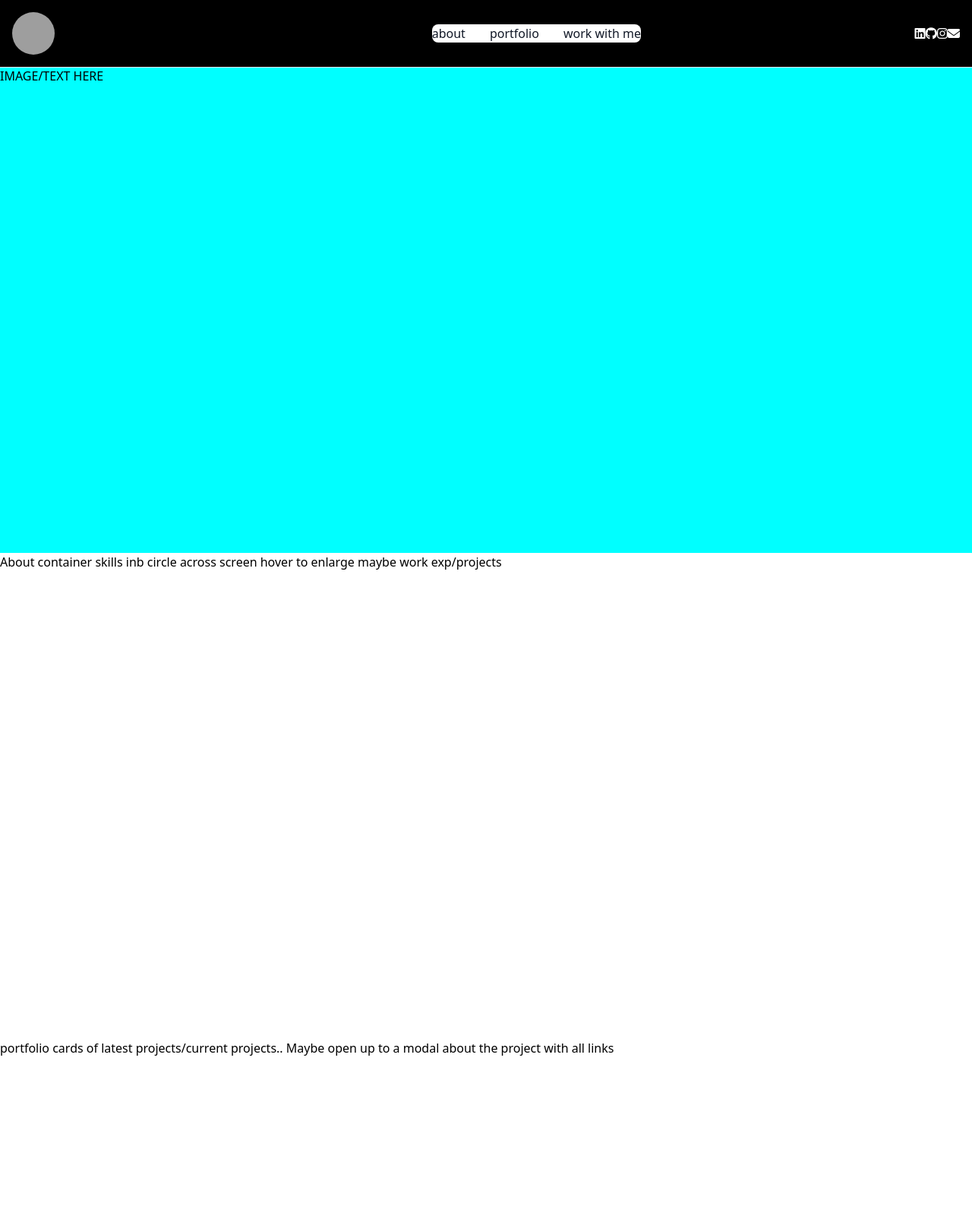
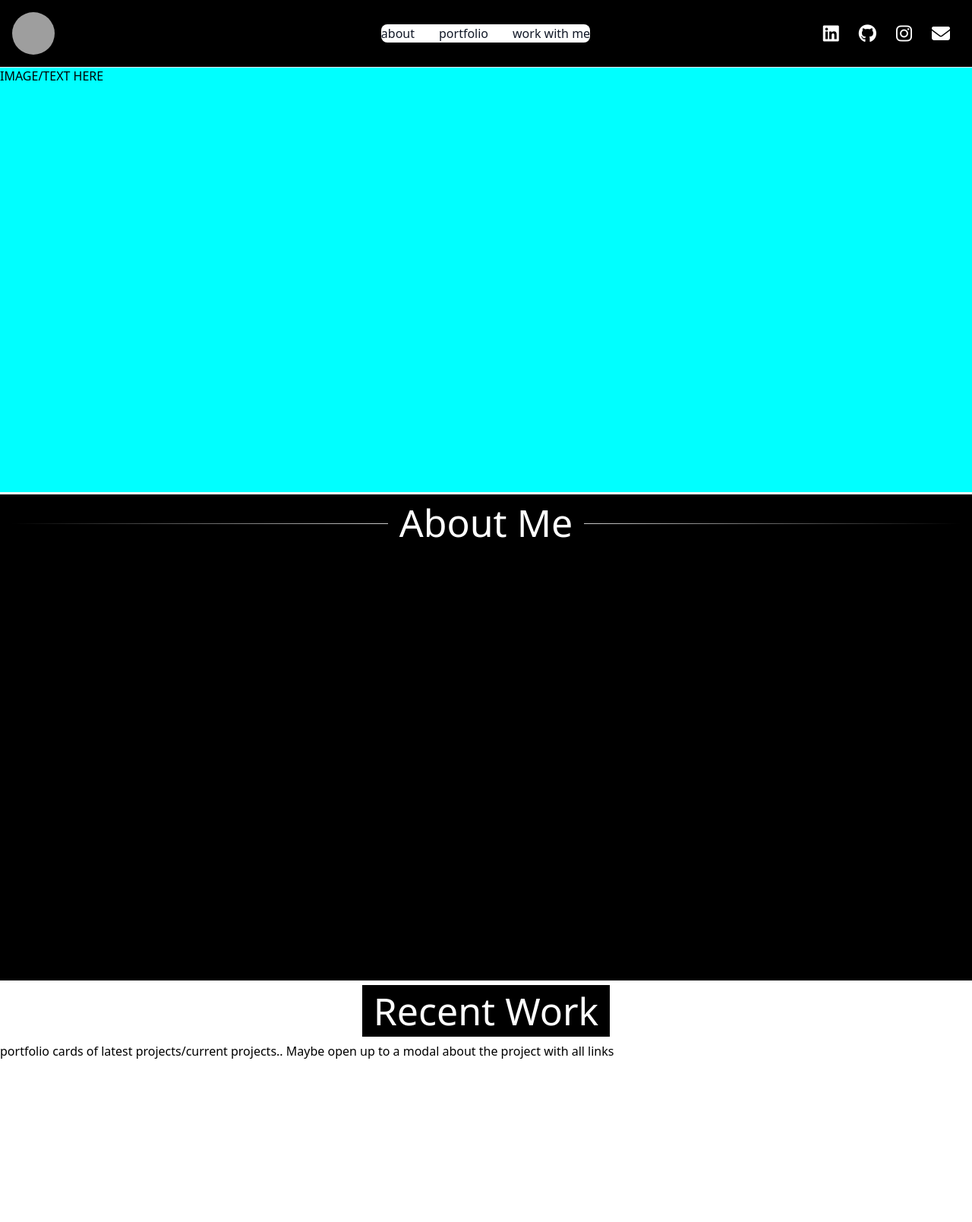
Before and after one commit to Mrekyle/portfolio, a Django app: page / in a window 1280 px wide. Shown: the top 1609 px of the page at 76% size. Run offline with Django 4.2, Linux system fonts and the light colour scheme; some libraries are stand-ins or nearby versions; grey boxes are pictures that could not be loaded.

Commit message:
Added icon styling. Added section titles

```diff
--- a/portfolio/base/templates/index.html
+++ b/portfolio/base/templates/index.html
@@ -11,14 +11,17 @@
         IMAGE/TEXT HERE
     </div>
     <div class="about-container">
+        <hr class="hr-text gradient" data-content="About Me">
         About container
         skills inb circle across screen hover to enlarge maybe
         work exp/projects
     </div>
     <div class="portfolio-container">
+        <hr class="hr-text gradient" data-content="Recent Work">
         portfolio cards of latest projects/current projects.. Maybe open up to a modal about the project with all links
     </div>
     <div class="work-container">
+        <hr class="hr-text gradient" data-content="Work With Me">
         Work with me container - What i do/offer.. where to find me... and a contact form etc...
     </div>
 </div>
--- a/portfolio/static/css/base.css
+++ b/portfolio/static/css/base.css
@@ -19,6 +19,8 @@ ul ,li {
     text-decoration: none;
 }
 
+/* color:#1a1a1a; */
+
 /* NAVBAR */
 
 .header-links {
@@ -31,18 +33,26 @@ ul ,li {
     border-radius: 50%;
 }
 
+.icon {
+    font-size: 1.5rem;
+    margin: 10px;
+    padding: 3px;
+}
+
 /* HEADER CONTAINER */
 
 .header-container {
     margin-top: 5.5rem;
-    height: 40rem;
+    height: 35rem;
     background-color: aqua;
 }
 
 /* ABOUT ME CONTAINER */
 
 .about-container {
+    margin-top: 0 auto;
     height: 40rem;
+    background-color: black;
 }
 
 /* PORTFOLIO CONTAINER  */
@@ -69,3 +79,33 @@ ul ,li {
 .footer-container p {
     color: white;
 }
+
+
+.hr-text {
+    border: 0;
+    line-height: 1em;
+    position: relative;
+    text-align: center;
+    height: 1.5em;
+    font-size: 50px;
+    margin: 3px 15px;
+  }
+
+  .hr-text::before {
+      content: "";
+      background: linear-gradient(to right, transparent, white, transparent);
+      position: absolute;
+      left: 0;
+      top: 50%;
+      width: 100%;
+      height: 1px;
+  }
+
+  .hr-text::after {
+      content: attr(data-content);
+      position: relative;
+      padding: 0 15px;
+      line-height: 1.5em;
+      color: white;
+      background-color: black;
+  }
--- a/portfolio/templates/base.html
+++ b/portfolio/templates/base.html
@@ -35,10 +35,10 @@
                     <span class="self-center text-2xl font-semibold whitespace-nowrap dark:text-white">Kyle Chart</span>
                 </a>
                 <div class="flex md:order-2 space-x-3 md:space-x-0 rtl:space-x-reverse">
-                    <a href="" class="text-white" rel="opener" target="_blank"><i class="icon fa-brands fa-linkedin"></i></a>
-                    <a href="" class="text-white" rel="opener" target="_blank"><i class="icon fa-brands fa-github"></i></a>
-                    <a href="" class="text-white" rel="opener" target="_blank"><i class="icon fa-brands fa-instagram"></i></a>
-                    <a href="mailto:kylechart@gmail.com" class="text-white" rel="opener"><i class="icon fas fa-envelope"></i></a>
+                    <a href="" class="text-white hover:bg-gray-100 md:hover:bg-transparent md:hover:text-blue-700 md:p-0 md:dark:hover:text-blue-500 dark:text-white dark:hover:bg-gray-700 dark:hover:text-white md:dark:hover:bg-transparent" rel="opener" target="_blank"><i class="icon fa-brands fa-linkedin"></i></a>
+                    <a href="" class="text-white hover:bg-gray-100 md:hover:bg-transparent md:hover:text-blue-700 md:p-0 md:dark:hover:text-blue-500 dark:text-white dark:hover:bg-gray-700 dark:hover:text-white md:dark:hover:bg-transparent" rel="opener" target="_blank"><i class="icon fa-brands fa-github"></i></a>
+                    <a href="" class="text-white hover:bg-gray-100 md:hover:bg-transparent md:hover:text-blue-700 md:p-0 md:dark:hover:text-blue-500 dark:text-white dark:hover:bg-gray-700 dark:hover:text-white md:dark:hover:bg-transparent" rel="opener" target="_blank"><i class="icon fa-brands fa-instagram"></i></a>
+                    <a href="mailto:kylechart@gmail.com" class="text-white hover:bg-gray-100 md:hover:bg-transparent md:hover:text-blue-700 md:p-0 md:dark:hover:text-blue-500 dark:text-white dark:hover:bg-gray-700 dark:hover:text-white md:dark:hover:bg-transparent" rel="opener"><i class="icon fas fa-envelope"></i></a>
                 </div>
                 <div class="items-center justify-between hidden w-full md:flex md:w-auto md:order-1" id="navbar-sticky">
                     <ul class="flex flex-col p-4 md:p-0 mt-4 font-medium border border-gray-100 rounded-lg bg-black md:space-x-8 rtl:space-x-reverse md:flex-row md:mt-0 md:border-0 md:bg-white dark:bg-black md:dark:bg-black dark:border-black">
```
